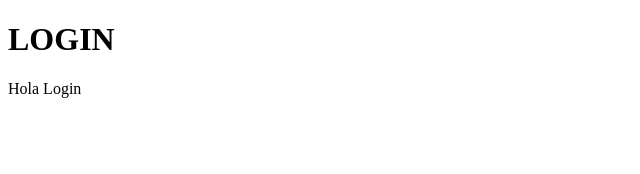
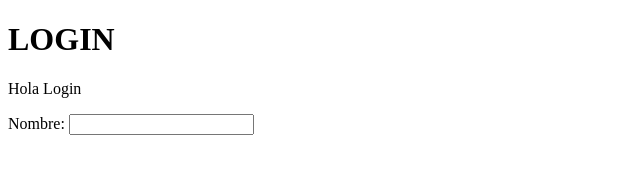
Before and after one commit to antcube/hello-git, a plain HTML site: page login.html in a window 1280 px wide. Shown: the whole page, without its empty margins (0-640 px from the left). Drawn offline with Linux system fonts and the light colour scheme.

Commit message:
Avance de login con un form

```diff
--- a/login.html
+++ b/login.html
@@ -8,5 +8,11 @@
 <body>
     <h1>LOGIN</h1>
     <p>Hola Login</p>
+    <form action="#">
+        <div>
+            <label for="nombre">Nombre:</label>
+            <input id="nombre" type="text">
+        </div>
+    </form>
 </body>
 </html>
```
